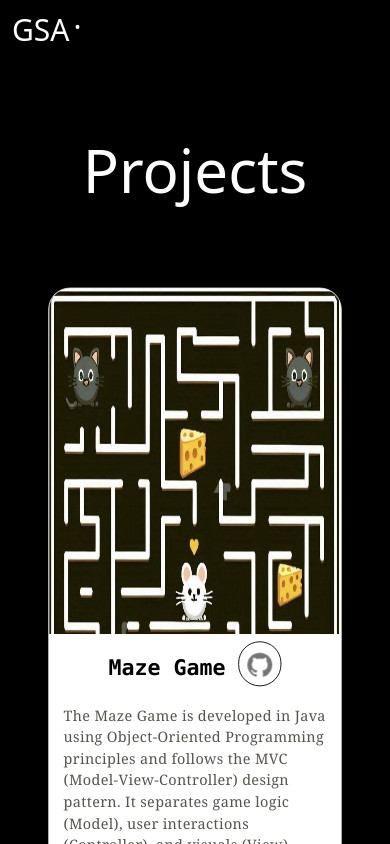
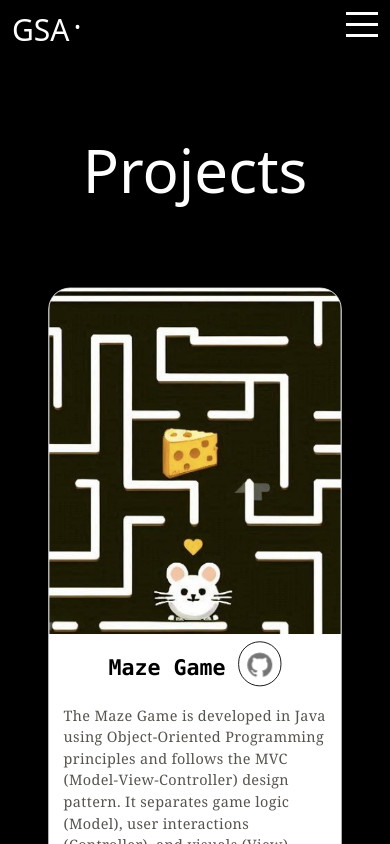
Before and after one commit to shanaulakh29/portfolio_website, a React (Vite) app: page /project in a window 390 px wide. Shown: the top 844 px of the page. Built offline with nearby package versions, Linux system fonts and the light colour scheme.

Commit message:
added a toggle button but not yet set up the links yet

```diff
--- a/index.html
+++ b/index.html
@@ -7,7 +7,7 @@
     <meta name="viewport" content="width=device-width, initial-scale=1.0" />
     <title>Vite + React</title>
   </head>
-  <body>
+  <body id="body">
     <div id="root"></div>
     <script type="module" src="/src/main.jsx"></script>
   </body>
--- a/src/App.css
+++ b/src/App.css
@@ -8,3 +8,18 @@ input:-webkit-autofill:hover {
   box-shadow: 0 0 0px 1000px #64748b inset;
   -webkit-text-fill-color: white; /* Text color inside the input */
 }
+@keyframes dropdownAnimation {
+    0% {
+      width: 300px; /* Starting width */
+    }
+    50% {
+      width: 350px; /* Expanded width during animation */
+    }
+    100% {
+      width: 300px; /* Reset to original width */
+    }
+  }
+
+  .animate-dropdown {
+    animation: dropdownAnimation 0.5s cubic-bezier(0.25, 0.1, 0.25, 1) forwards; /* Adjust the cubic-bezier values for desired motion */
+  }
--- a/src/Header.jsx
+++ b/src/Header.jsx
@@ -1,6 +1,7 @@
-import React from "react";
+import React,{useRef, useState, useEffect} from "react";
 import { NavLink } from "react-router-dom";
 import { FontAwesomeIcon } from "@fortawesome/react-fontawesome";
+
 import {
   faHouse,
   faUser,
@@ -10,6 +11,26 @@ import {
   faCircleHalfStroke,
 } from "@fortawesome/free-solid-svg-icons";
 export default function Header() {
+  const [isDropdownVisible, setIsDropdownVisible] = useState(false);
+  const [dropDownMenuItemsTextColor, setDropDownMenuItemsTextColor] = useState('text-blue-950')
+  const div1=useRef();
+  const div2=useRef();
+  const div3=useRef();
+
+    useEffect(()=>{
+      if(isDropdownVisible){
+        let intervalId=  setTimeout(()=>{
+          setDropDownMenuItemsTextColor("text-white")
+          },300)
+          return ()=>{
+            clearInterval(intervalId)
+            setDropDownMenuItemsTextColor("text-blue-950")
+          }
+      }
+
+      },[isDropdownVisible]);
+
+
   return (
     <div className=" w-full p-3 text-white">
       <div className="inline-block">
@@ -54,6 +75,41 @@ export default function Header() {
           </li>
         </ul>
       </div>
+
+      <div className="float-right block md:hidden" onClick={()=>{
+
+        let body= document.getElementById("body");
+        if(body.className.includes("overflow-hidden")){
+          body.classList.remove("overflow-hidden");
+        }else{
+          body.classList.add("overflow-hidden");
+        }
+
+        setIsDropdownVisible((prev)=>!prev);
+
+      }}>
+        <div ref={div1} className={`w-8 bg-white transition-all duration-300 ${isDropdownVisible? 'rotate-45 translate-y-1.5':''}`} style={{padding:"1.5px"}}></div>
+        <div ref={div2} className={` ${isDropdownVisible?'hidden':'w-8 bg-white mt-2'}`} style={{padding:"1.5px"}}></div>
+        <div ref={div3} className={`w-8 bg-white mt-2 transition-all duration-200 ${isDropdownVisible?'-rotate-45 -translate-y-1.5':''}`} style={{padding:"1.5px"}}></div>
+      </div>
+
+
+        {isDropdownVisible ? (
+      <div className="relative">
+  <div className={`absolute  animate-dropdown ${dropDownMenuItemsTextColor} min-h-screen bg-blue-950 md:hidden w-80 z-10 transition-all duration-300 text-center`}>
+
+     <div className="text-5xl  mt-4 tracking-wide">
+     <NavLink to="/">Home</NavLink></div>
+    <div className="text-5xl  mt-3 tracking-wide">About</div>
+    <div className="text-5xl  mt-3 tracking-wide">Projects</div>
+    <div className="text-5xl  mt-3 tracking-wide">Resume</div>
+    <div className="text-5xl  mt-3 tracking-wide">Contact</div>
     </div>
+
+  </div>
+) : null}
+
+      </div>
+
   );
 }
--- a/src/Project.jsx
+++ b/src/Project.jsx
@@ -8,7 +8,7 @@ export default function Project() {
       <div className="flex m-8 justify-center gap-8 mt-12 flex-wrap ">
         <div className="flex flex-col border sm:max-w-lg  lg:max-w-sm rounded-3xl overflow-hidden bg-white scale-90 transition-all duration-500 hover:shadow-red-700 shadow-2xl hover:scale-95">
           <div className="">
-            <img src="/MazeGame.jpg" className="h-96" ></img>
+            <img src="/MazeGame.jpg" className="h-96 object-cover" ></img>
           </div>
           <div className="flex flex-col items-center bg-white text-black">
             <h1 className="font-mono text-2xl font-bold mt-3 ">
```
